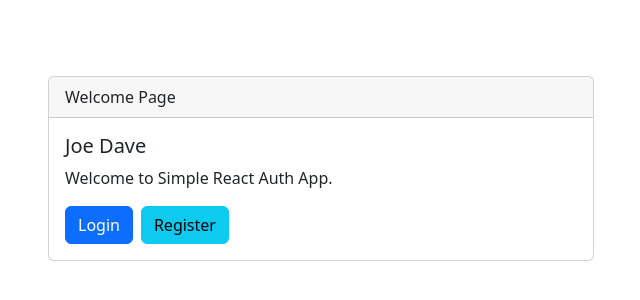
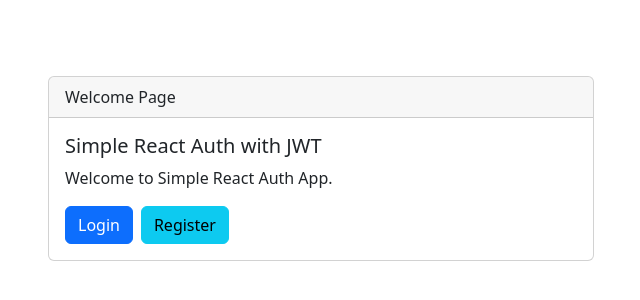
Before and after one commit to joedave13/react-auth-jwt, a React (Create React App) app: page / in a window 1280 px wide. Shown: the part 232-532 px from the top of the page, without its empty margins (319-959 px from the left). Built offline with nearby package versions, Linux system fonts and the light colour scheme.

Commit message:
button login & register in welcome pgae

```diff
--- a/src/pages/Welcome.js
+++ b/src/pages/Welcome.js
@@ -1,4 +1,5 @@
 import React from 'react';
+import { Link } from 'react-router-dom';
 
 function Welcome() {
   return (
@@ -10,10 +11,14 @@
               <div className="card">
                 <div className="card-header">Welcome Page</div>
                 <div className="card-body">
-                  <h5>Joe Dave</h5>
+                  <h5>Simple React Auth with JWT</h5>
                   <p>Welcome to Simple React Auth App.</p>
-                  <button className="btn btn-primary me-2">Login</button>
-                  <button className="btn btn-info">Register</button>
+                  <Link to="/login" className="btn btn-primary me-2">
+                    Login
+                  </Link>
+                  <Link to="/register" className="btn btn-info">
+                    Register
+                  </Link>
                 </div>
               </div>
             </div>
```
